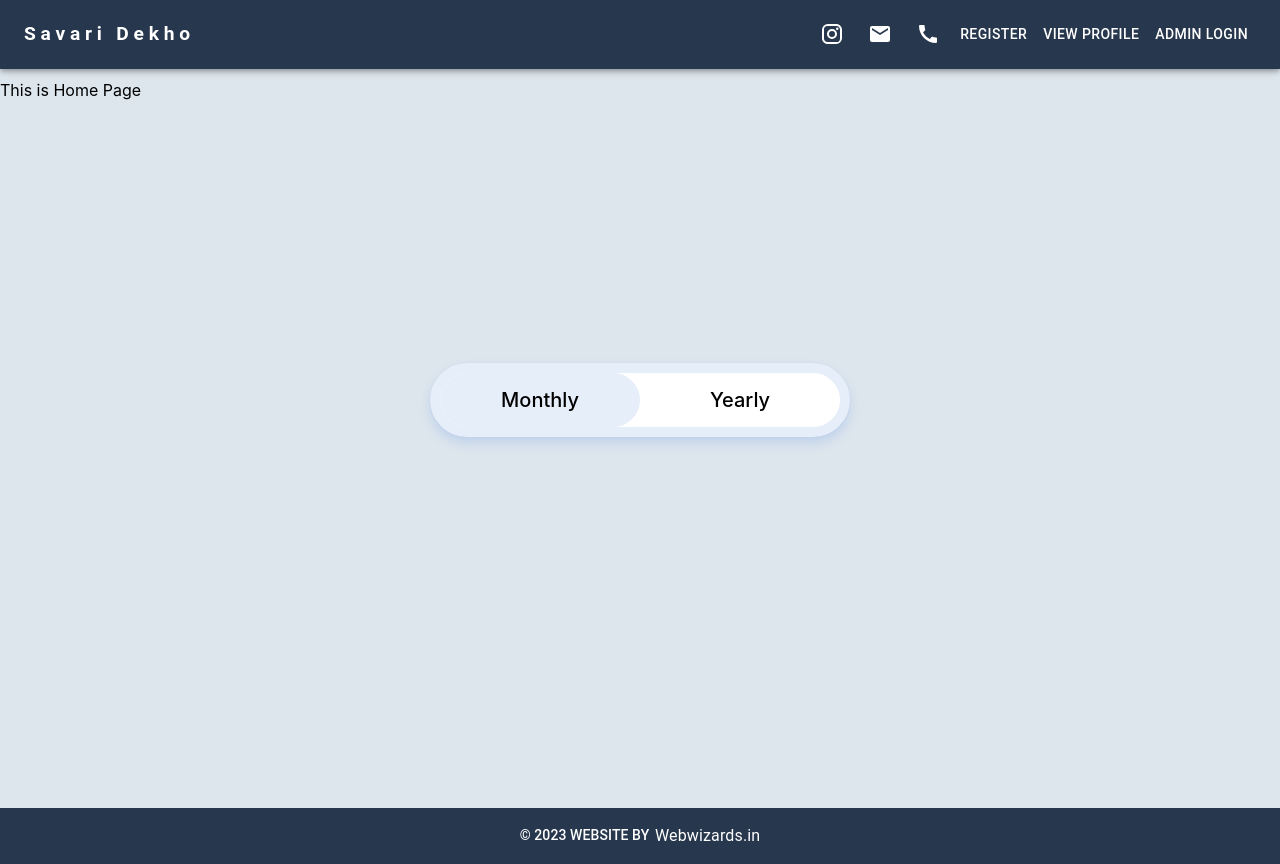
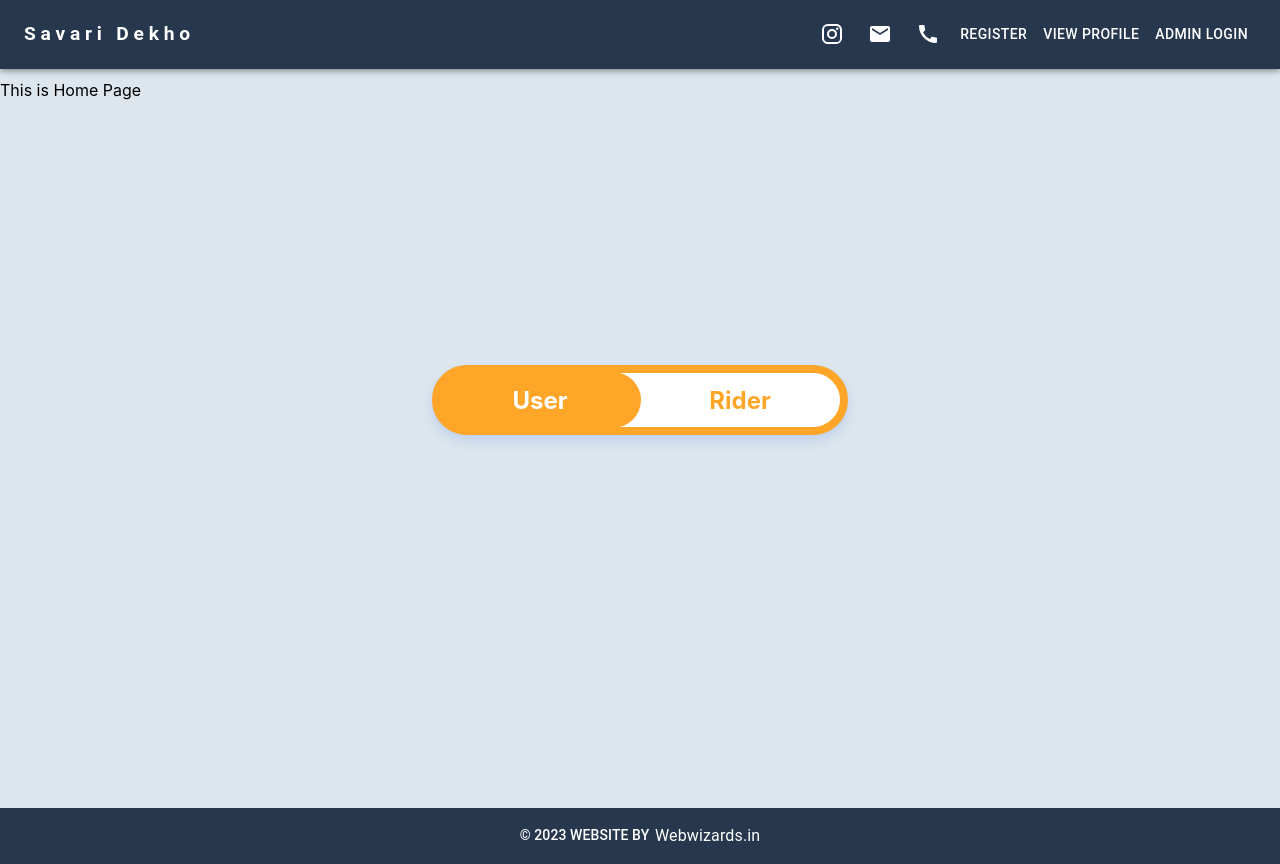
Before and after one commit to MrJ-2k04/savari-dekho, a React (Create React App) app: page / in a window 1280 px wide. Built offline with nearby package versions, Linux system fonts and the light colour scheme.

Commit message:
Successfully added the role switch button

```diff
--- a/src/Components/TabSwitch.js
+++ b/src/Components/TabSwitch.js
@@ -1,60 +1,10 @@
 import { Box } from '@mui/material';
 import { useState } from 'react';
 import styled from '@emotion/styled'
+import { ROLES } from 'Store/constants';
 
-
-// const Tabs = styled('div')({
-//     display: 'flex',
-//     alignItems: 'center',
-//     justifyContent: 'space-between',
-//     width: 200,
-//     height: 40,
-//     backgroundColor: '#eee',
-//     borderRadius: 50,
-//     border: '2px solid #888',
-//     padding: '5px 0',
-//     cursor: 'pointer',
-//     position: 'relative',
-// });
-
-// const Tab = styled('div')({
-//     flex: 1,
-//     textAlign: 'center',
-//     color: '#888',
-//     fontWeight: 'bold',
-//     transition: 'all 0.3s ease',
-//     ":active": {
-//         color: "#fff",
-//         zIndex: 5
-//     },
-//     zIndex: 3,
-// });
-
-// const Tabs = styled.div`
-//   display: flex;
-//             align-items: center;
-//             justify-content: space-between;
-//             width: 200px;
-//             height: 40px;
-//             background-color: #eee;
-//             border-radius: 50px;
-//             border: 2px solid #888;
-//             padding: 5px 0px;
-//             cursor: pointer;
-//             position: relative;`
-
-
-// const Tab=styled.div`
-//     flex: 1;
-//             text-align: center;
-//             color: #888;
-//             font-weight: bold;
-//             transition: all 0.3s ease;
-//                 "&:active": {
-//             color: "#fff",
-//              zIndex: 5
-//         };
-//     z-index: 3;`
+const backgroundColor = "#FFA629";
+const activeColor = "#FFFFFF";
 
 const TabsContainer = styled.div`
     position: absolute;
@@ -72,19 +22,21 @@ const Tabs = styled.div`
     position: relative;
     background-color: #fff;
     box-shadow: 0 0 1px 0 rgba(24, 94, 224, 0.15), 0 6px 12px 0 rgba(24, 94, 224, 0.15);
-            border: 10px solid #e6eef9;
+    border: 8px solid ${backgroundColor};
     border-radius: 99px;
 `
 
 const Glider = styled.span`
     position: absolute;
     display: flex;
-            height: 54px;
-            width: 200px;
-            background-color: #e6eef9;
+    height: 100%;
+    width: 50%;
+    background-color: ${backgroundColor};
     z-index: 1;
     border-radius: 99px;
     transition: 0.25s ease-out;
+    transform: ${({ translateX }) => (`translateX(${translateX})`)};
+    box-shadow: 0px 0px 0px 1px ${backgroundColor};
 `
 
 const Tab = styled.input`
@@ -92,13 +44,14 @@ const Tab = styled.input`
 `
 
 const TabLabel = styled.label`
+    color: ${({ active }) => (active ? activeColor : backgroundColor)};
     display: flex;
     align-items: center;
     justify-content: center;
     height: 54px;
     width: 200px;
-        font-size: 1.25rem;
-        font-weight: 500;
+    font-size: 1.5rem;
+    font-weight: bolder;
     border-radius: 99px;
     cursor: pointer;
     transition: color 0.15s ease-in;
@@ -108,31 +61,29 @@ const TabLabel = styled.label`
 
 
 const TabSwitch = () => {
-    const [activeTab, setActiveTab] = useState('monthly');
+    const [activeTab, setActiveTab] = useState(ROLES.USER);
 
-    const handleTabChange = (tab) => {
-        setActiveTab(tab);
-        console.log(tab);
+    const handleTabChange = (event) => {
+        setActiveTab(event.target.id);
     };
-
-    const Handle = styled('div')({
-        width: "50%",
-        height: "100%",
-        backgroundColor: "#888",
-        borderRadius: "50px",
-        transition: "all 0.3s ease",
-        position: "absolute",
-        transform: activeTab === "monthly" ? 'translateX(0%)' : 'translateX(100%)',
-    })
 
     return (
         <TabsContainer>
-            <Tabs className="tab-switch" onClick={handleTabChange}>
-                <Tab type='radio' id='radio-1' />
-                <TabLabel htmlFor='radio-1'>Monthly</TabLabel>
-                <Tab type='radio' id='radio-2' />
-                <TabLabel htmlFor='radio-2'>Yearly</TabLabel>
-                <Glider className='glider' />
+            <Tabs className="tab-switch">
+                <Tab type='radio'
+                    id={ROLES.USER}
+                    checked={activeTab === ROLES.USER}
+                    onChange={handleTabChange}
+                />
+                <TabLabel htmlFor={ROLES.USER} active={activeTab === ROLES.USER}>User</TabLabel>
+
+                <Tab type='radio'
+                    id={ROLES.RIDER}
+                    onChange={handleTabChange}
+                    checked={activeTab === ROLES.RIDER}
+                />
+                <TabLabel htmlFor={ROLES.RIDER} active={activeTab === ROLES.RIDER}>Rider</TabLabel>
+                <Glider translateX={activeTab === ROLES.USER ? "0%" : "100%"} />
             </Tabs>
         </TabsContainer>
     );
--- a/src/Store/constants/string.constants.js
+++ b/src/Store/constants/string.constants.js
@@ -1,2 +1,9 @@
 
 export const SITE_TITLE = "Savari Dekho";
+
+export const USER = "User";
+export const RIDER = "Rider";
+export const ROLES = {
+    USER,
+    RIDER
+}
```
Lines whose indentation alone changed are shown as unchanged.
